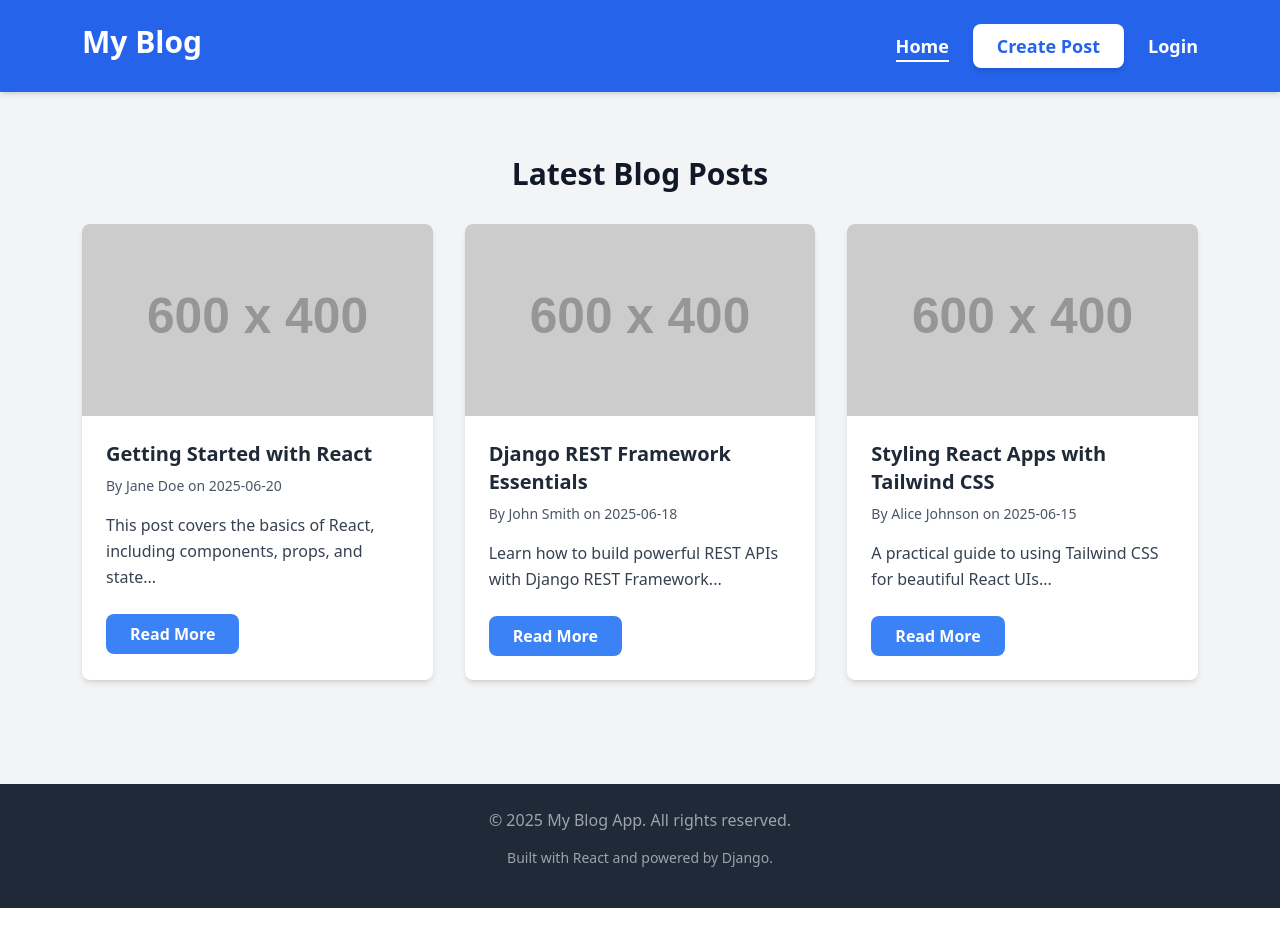
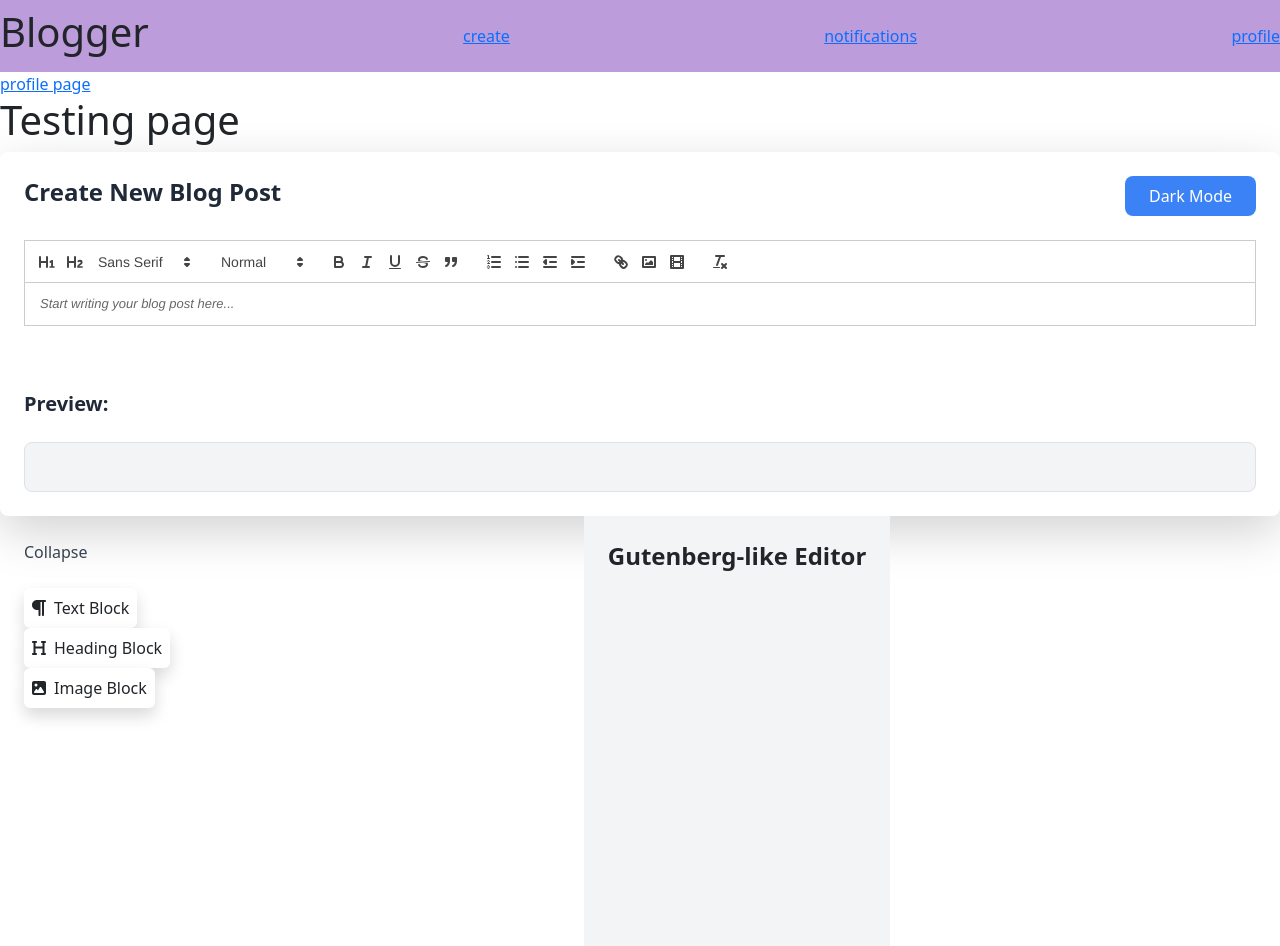
Before and after one commit to greatpremier/bloggingapp, a React (Create React App) app in the folder frontend/: page / in a window 1280 px wide. Shown: the top 946 px of the page. Before the commit the page ends 908 px from the top, so only its background shows below. Built offline with nearby package versions, Linux system fonts and the light colour scheme.

Commit message:
New changes

```diff
--- a/frontend/package.json
+++ b/frontend/package.json
@@ -61,7 +61,10 @@
     "bootstrap": "^5.3.3",
     "lexical": "^0.32.1",
     "postcss": "^8.5.6",
+    "react-dnd": "^16.0.1",
+    "react-dnd-html5-backend": "^16.0.1",
     "react-icons": "file:../../../../usr/local/lib/node_modules/react-icons",
-    "tailwindcss": "^3.4.17"
+    "tailwindcss": "^3.4.17",
+    "uuid": "^11.1.0"
   }
 }
--- a/frontend/src/App.js
+++ b/frontend/src/App.js
@@ -1,5 +1,6 @@
 import logo from './logo.svg';
 import './App.css';
+import './index.css'
 import Header from './components/Common/Header';
 import { BrowserRouter, Route, Routes } from 'react-router-dom';
 import Search from './components/Common/Search';
@@ -11,7 +12,7 @@ import Test from './components/Test';
 function App() {
   return (
     <div>
-      <Test />
+      <Header />
       <Routes>
         <Route path='/editor' element={<Editor />} />
         <Route path='/search' element={<Search/>} />
--- a/frontend/src/components/Blog/BlogpostEditor.jsx
+++ b/frontend/src/components/Blog/BlogpostEditor.jsx
@@ -4,26 +4,63 @@ import 'react-quill/dist/quill.snow.css'; // Import Quill's CSS (snow theme)
 
 function BlogPostEditor() {
   const [content, setContent] = useState(''); // State to hold the editor's content
+  const [isDarkMode, setIsDarkMode] = useState(false); // State for dark mode
+  const [saveMessage, setSaveMessage] = useState(''); // State for save feedback
 
   const handleChange = (value) => {
     setContent(value);
   };
 
+  const handleSave = () => {
+    console.log('Saving content:', content);
+    setSaveMessage('Post saved successfully!');
+    setTimeout(() => setSaveMessage(''), 3000); // Clear message after 3 seconds
+  };
+
+  const toggleDarkMode = () => {
+    setIsDarkMode(!isDarkMode);
+  };
+
   return (
-      <div>
-        <h2>Create New Blog Post</h2>
+    <div
+      className={`max-w-4xl mx-auto p-6 rounded-lg shadow-lg ${
+        isDarkMode ? 'bg-gray-800 text-white' : 'bg-white text-gray-800'
+      } transition-colors duration-300`}
+    >
+      <div className="flex justify-between items-center mb-6">
+        <h2 className="text-2xl font-bold">Create New Blog Post</h2>
+        <button
+          onClick={toggleDarkMode}
+          className="px-4 py-2 bg-blue-500 text-white rounded-lg hover:bg-blue-600 transition"
+        >
+          {isDarkMode ? 'Light Mode' : 'Dark Mode'}
+        </button>
+      </div>
       <ReactQuill
-          theme="snow" // Or "bubble" or a custom theme
+        theme="snow"
         value={content}
         onChange={handleChange}
         modules={BlogPostEditor.modules}
         formats={BlogPostEditor.formats}
         placeholder="Start writing your blog post here..."
+        className={`mb-6 ${isDarkMode ? 'bg-gray-700 text-white' : ''}`}
       />
-        <button onClick={() => console.log('Saving content:', content)}>Save Post</button>
-        {/* You can display the HTML content for testing */}
-        <h3>Preview:</h3>
-        <div dangerouslySetInnerHTML={{ __html: content }} />
+      <button
+        onClick={handleSave}
+        className="px-6 py-2 bg-green-500 text-white rounded-lg hover:bg-green-600 transition"
+      >
+        Save Post
+      </button>
+      {saveMessage && (
+        <p className="mt-4 text-green-500 font-semibold">{saveMessage}</p>
+      )}
+      <h3 className="mt-8 text-xl font-semibold">Preview:</h3>
+      <div
+        className={`mt-4 p-4 border rounded-lg ${
+          isDarkMode ? 'bg-gray-700 border-gray-600' : 'bg-gray-100 border-gray-300'
+        }`}
+        dangerouslySetInnerHTML={{ __html: content }}
+      />
     </div>
   );
 }
@@ -31,25 +68,34 @@ function BlogPostEditor() {
 // Configure Quill modules (toolbar options)
 BlogPostEditor.modules = {
   toolbar: [
-      [{ 'header': '1'}, {'header': '2'}, { 'font': [] }],
-      [{size: []}],
+    [{ header: '1' }, { header: '2' }, { font: [] }],
+    [{ size: [] }],
     ['bold', 'italic', 'underline', 'strike', 'blockquote'],
-      [{'list': 'ordered'}, {'list': 'bullet'}, {'indent': '-1'}, {'indent': '+1'}],
+    [{ list: 'ordered' }, { list: 'bullet' }, { indent: '-1' }, { indent: '+1' }],
     ['link', 'image', 'video'],
-      ['clean']
+    ['clean'],
   ],
   clipboard: {
-      // toggle to add extra cut/copy features
     matchVisual: false,
-    }
+  },
 };
 
 // Configure Quill formats (what can be formatted)
 BlogPostEditor.formats = [
-    'header', 'font', 'size',
-    'bold', 'italic', 'underline', 'strike', 'blockquote',
-    'list', 'bullet', 'indent',
-    'link', 'image', 'video'
+  'header',
+  'font',
+  'size',
+  'bold',
+  'italic',
+  'underline',
+  'strike',
+  'blockquote',
+  'list',
+  'bullet',
+  'indent',
+  'link',
+  'image',
+  'video',
 ];
 
 export default BlogPostEditor;
--- /dev/null
+++ b/frontend/src/components/Blog/GutenbergEditor.jsx
@@ -0,0 +1,174 @@
+import React, { useState } from 'react';
+import { DndProvider, useDrag, useDrop } from 'react-dnd';
+import { HTML5Backend } from 'react-dnd-html5-backend';
+import { v4 as uuidv4 } from 'uuid';
+import { FontAwesomeIcon } from '@fortawesome/react-fontawesome';
+import { faParagraph, faHeading, faImage } from '@fortawesome/free-solid-svg-icons';
+
+// Block Types
+const BLOCK_TYPES = {
+  TEXT: 'text',
+  IMAGE: 'image',
+  HEADING: 'heading',
+};
+
+// Block Component
+const Block = ({ block, index, moveBlock, updateBlock, deleteBlock }) => {
+  const [, ref] = useDrag({
+    type: 'block',
+    item: { index },
+  });
+
+  const [, drop] = useDrop({
+    accept: 'block',
+    hover: (draggedItem) => {
+      if (draggedItem.index !== index) {
+        moveBlock(draggedItem.index, index);
+        draggedItem.index = index;
+      }
+    },
+  });
+
+  const handleChange = (e) => {
+    updateBlock(index, { ...block, content: e.target.value });
+  };
+
+  return (
+    <div
+      ref={(node) => ref(drop(node))}
+      className="p-4 border rounded-lg mb-4 bg-white shadow"
+    >
+      {block.type === BLOCK_TYPES.TEXT && (
+        <textarea
+          value={block.content}
+          onChange={handleChange}
+          className="w-full p-2 border rounded"
+          placeholder="Write something..."
+        />
+      )}
+      {block.type === BLOCK_TYPES.IMAGE && (
+        <div>
+          <input
+            type="text"
+            value={block.content}
+            onChange={handleChange}
+            className="w-full p-2 border rounded"
+            placeholder="Enter image URL..."
+          />
+          {block.content && (
+            <img
+              src={block.content}
+              alt="Block"
+              className="mt-2 max-w-full h-auto"
+            />
+          )}
+        </div>
+      )}
+      {block.type === BLOCK_TYPES.HEADING && (
+        <input
+          type="text"
+          value={block.content}
+          onChange={handleChange}
+          className="w-full p-2 border rounded text-xl font-bold"
+          placeholder="Enter heading..."
+        />
+      )}
+      <button
+        onClick={() => deleteBlock(index)}
+        className="mt-2 text-red-500 hover:underline"
+      >
+        Delete Block
+      </button>
+    </div>
+  );
+};
+
+// Main Editor Component
+const GutenbergEditor = () => {
+  const [blocks, setBlocks] = useState([]);
+  const [isPanelOpen, setIsPanelOpen] = useState(true); // State for collapsible panel
+
+  const addBlock = (type) => {
+    setBlocks([...blocks, { id: uuidv4(), type, content: '' }]);
+  };
+
+  const moveBlock = (fromIndex, toIndex) => {
+    const updatedBlocks = [...blocks];
+    const [movedBlock] = updatedBlocks.splice(fromIndex, 1);
+    updatedBlocks.splice(toIndex, 0, movedBlock);
+    setBlocks(updatedBlocks);
+  };
+
+  const updateBlock = (index, updatedBlock) => {
+    const updatedBlocks = [...blocks];
+    updatedBlocks[index] = updatedBlock;
+    setBlocks(updatedBlocks);
+  };
+
+  const deleteBlock = (index) => {
+    const updatedBlocks = blocks.filter((_, i) => i !== index);
+    setBlocks(updatedBlocks);
+  };
+
+  return (
+    <DndProvider backend={HTML5Backend}>
+      <div className="flex">
+        {/* Collapsible Blocks Panel */}
+        <div
+          className={`transition-all duration-300 ${
+            isPanelOpen ? 'w-64' : 'w-16'
+          } bg-gray-200 h-screen p-4`}
+        >
+          <button
+            onClick={() => setIsPanelOpen(!isPanelOpen)}
+            className="mb-4 text-gray-700 hover:text-gray-900"
+          >
+            {isPanelOpen ? 'Collapse' : 'Expand'}
+          </button>
+          {isPanelOpen && (
+            <div className="space-y-4">
+              <button
+                onClick={() => addBlock(BLOCK_TYPES.TEXT)}
+                className="flex items-center gap-2 p-2 bg-white rounded shadow hover:bg-gray-100"
+              >
+                <FontAwesomeIcon icon={faParagraph} className="text-blue-500" />
+                <span>Text Block</span>
+              </button>
+              <button
+                onClick={() => addBlock(BLOCK_TYPES.HEADING)}
+                className="flex items-center gap-2 p-2 bg-white rounded shadow hover:bg-gray-100"
+              >
+                <FontAwesomeIcon icon={faHeading} className="text-green-500" />
+                <span>Heading Block</span>
+              </button>
+              <button
+                onClick={() => addBlock(BLOCK_TYPES.IMAGE)}
+                className="flex items-center gap-2 p-2 bg-white rounded shadow hover:bg-gray-100"
+              >
+                <FontAwesomeIcon icon={faImage} className="text-purple-500" />
+                <span>Image Block</span>
+              </button>
+            </div>
+          )}
+        </div>
+
+        {/* Editor Area */}
+        <div className="flex-1 max-w-4xl mx-auto p-6 bg-gray-100 min-h-screen">
+          <h1 className="text-2xl font-bold mb-4">Gutenberg-like Editor</h1>
+          {blocks.map((block, index) => (
+            <Block
+              key={block.id}
+              block={block}
+              index={index}
+              moveBlock={moveBlock}
+              updateBlock={updateBlock}
+              deleteBlock={deleteBlock}
+            />
+          ))}
+        </div>
+      </div>
+    </DndProvider>
+  );
+};
+
+export default GutenbergEditor;
--- a/frontend/src/components/Common/Header.js
+++ b/frontend/src/components/Common/Header.js
@@ -2,6 +2,7 @@ import { Link, Router } from "react-router-dom"
 import Search from "./Search"
 import BlogPostEditor from "../Blog/BlogpostEditor"
 import Test from "./Test"
+import GutenbergEditor from "../Blog/GutenbergEditor"
 
 const NavBar = () => {
   return(
@@ -22,6 +23,7 @@ const Header = () => {
         <Link to='test/editor'>profile page</Link>
         <Test />
         <BlogPostEditor />
+        <GutenbergEditor />
       </div>
     )
 }
--- a/frontend/src/components/Test.js
+++ b/frontend/src/components/Test.js
@@ -1,7 +1,6 @@
 import React, { useState, useEffect } from 'react';
 
 // --- Mock Data (Replace with actual API calls to Django) ---
-import '../index.css'; // Importing Tailwind CSS styles
 
 const mockPosts = [
   {
```
Also changed, not shown: frontend/src/components/Blog/BlogPostEditor.css (added, +72 -0 lines), frontend/src/components/Common/AppHome.jsx (added, +9 -0 lines), frontend/src/components/Common/MainHome.jsx (added, +9 -0 lines), 2 other files (tests, documents, lock files or other folders). Lines whose indentation alone changed are shown as unchanged.
